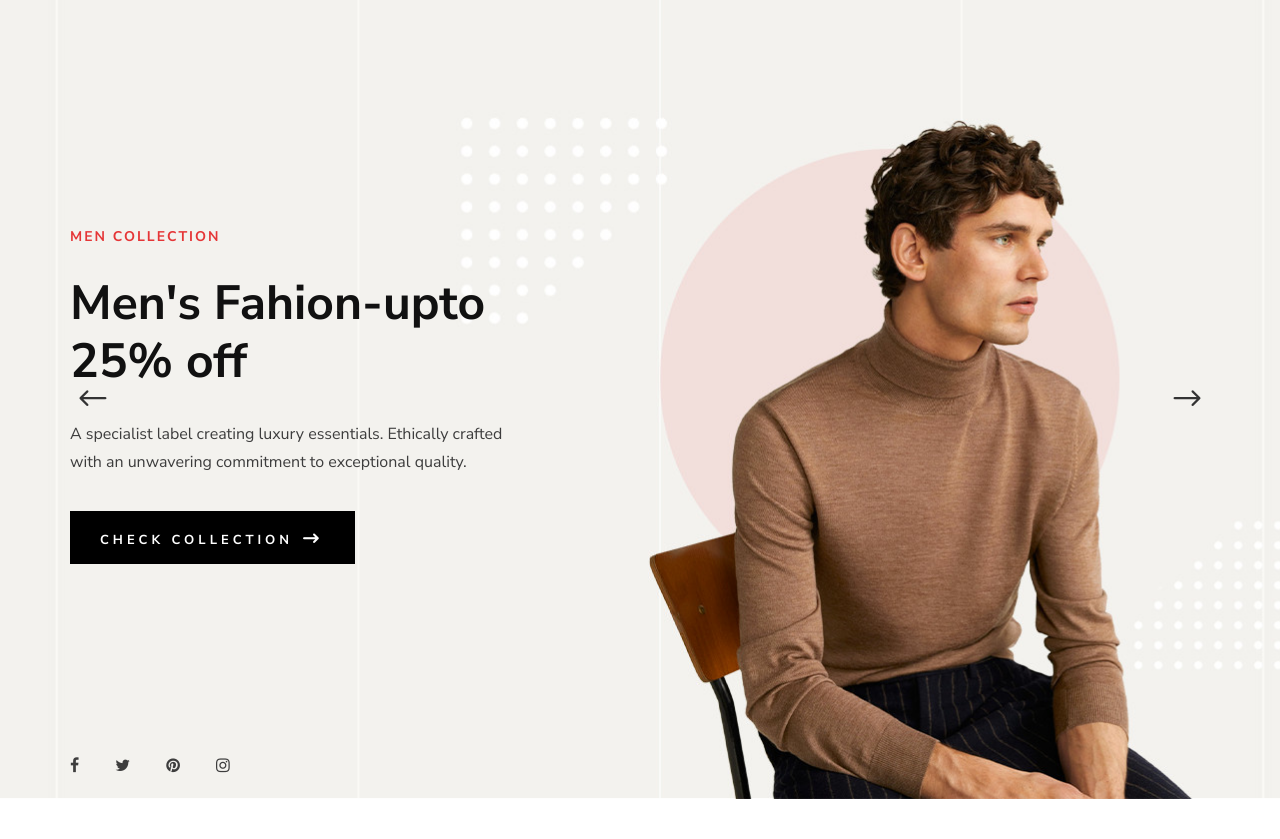
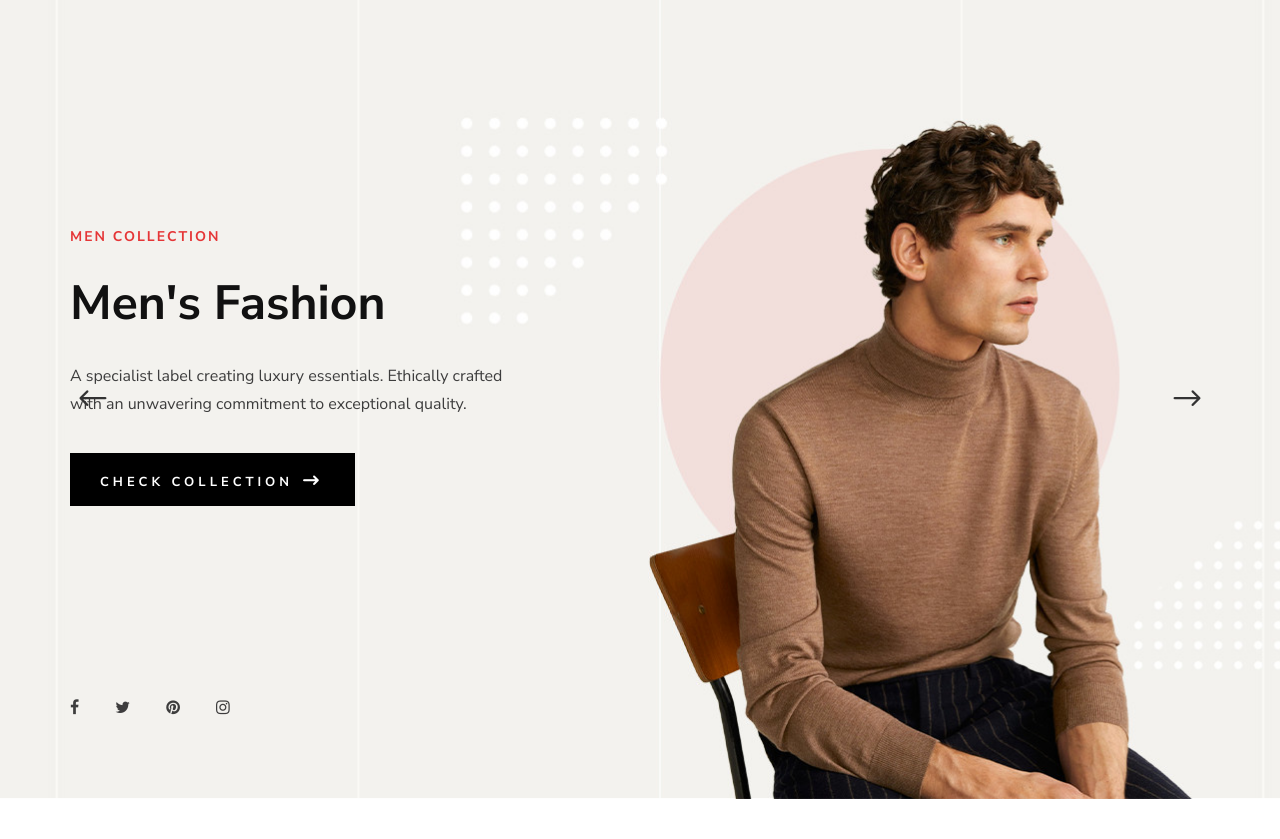
Before and after one commit to blackpanzero/boutique58, a Django app: page / in a window 1280 px wide. Shown: the part 155-994 px from the top of the page. Run offline with Django 3.2, Linux system fonts and the light colour scheme; data comes from the database, SQL or seed files in the repository; some libraries are stand-ins or nearby versions.

Commit message:
make it better

```diff
--- a/static/css/style.css
+++ b/static/css/style.css
@@ -3366,6 +3366,12 @@ ol {
 @media only screen and (min-width: 1200px) {
 	.container {
 		max-width: 1170px;
+	}
+}
+
+@media only screen and (min-width: 1200px) {
+	.pic {
+		background-size: 55% 100%;background-position: right;
 	}
 }
 
--- a/store/templates/store/index.html
+++ b/store/templates/store/index.html
@@ -20,7 +20,7 @@
                         <div class="col-xl-5 col-lg-7 col-md-8">
                             <div class="hero__text">
                                 <h6>Men Collection</h6>
-                                <h2>Men's Fahion-upto 25% off </h2>
+                                <h2>Men's Fashion </h2>
                                 <p>A specialist label creating luxury essentials. Ethically crafted with an unwavering
                                 commitment to exceptional quality.</p>
                                 <a href="{%url 'gender' 'men'%}" class="primary-btn">Check Collection <span class="arrow_right"></span></a>
@@ -35,13 +35,13 @@
                     </div>
                 </div>
             </div>
-            <div class="hero__items set-bg" style="background-size: 55% 100%;background-position: right;" data-setbg="{% static 'img/hero/hero-11.jpg'%}">
+            <div class="hero__items set-bg" class="pic" data-setbg="{% static 'img/hero/hero-11.jpg'%}">
                 <div class="container">
                     <div class="row">
                         <div class="col-xl-5 col-lg-7 col-md-8">
                             <div class="hero__text">
                                 <h6>Women Collection</h6>
-                                <h2>Women's fashion-upto 25% off</h2>
+                                <h2>Women's Fashion</h2>
                                 <p>A specialist label creating luxury essentials. Ethically crafted with an unwavering
                                 commitment to exceptional quality.</p>
                                 <a href="{%url 'gender' 'women'%}" class="primary-btn">Check Collection <span class="arrow_right"></span></a>
```
